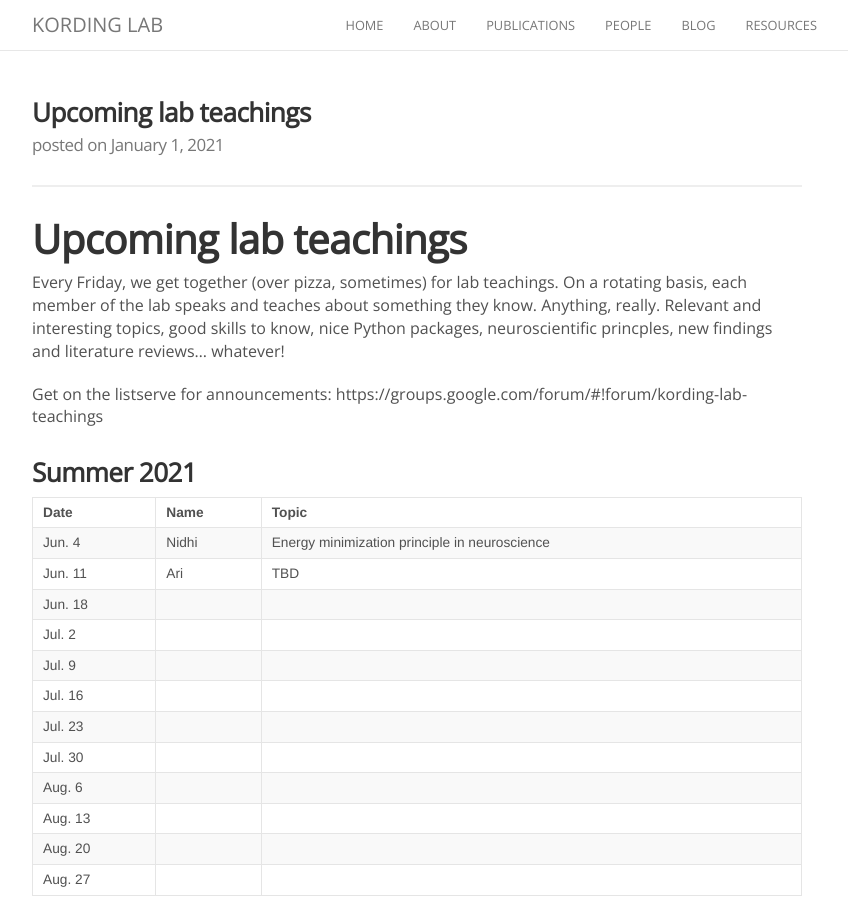
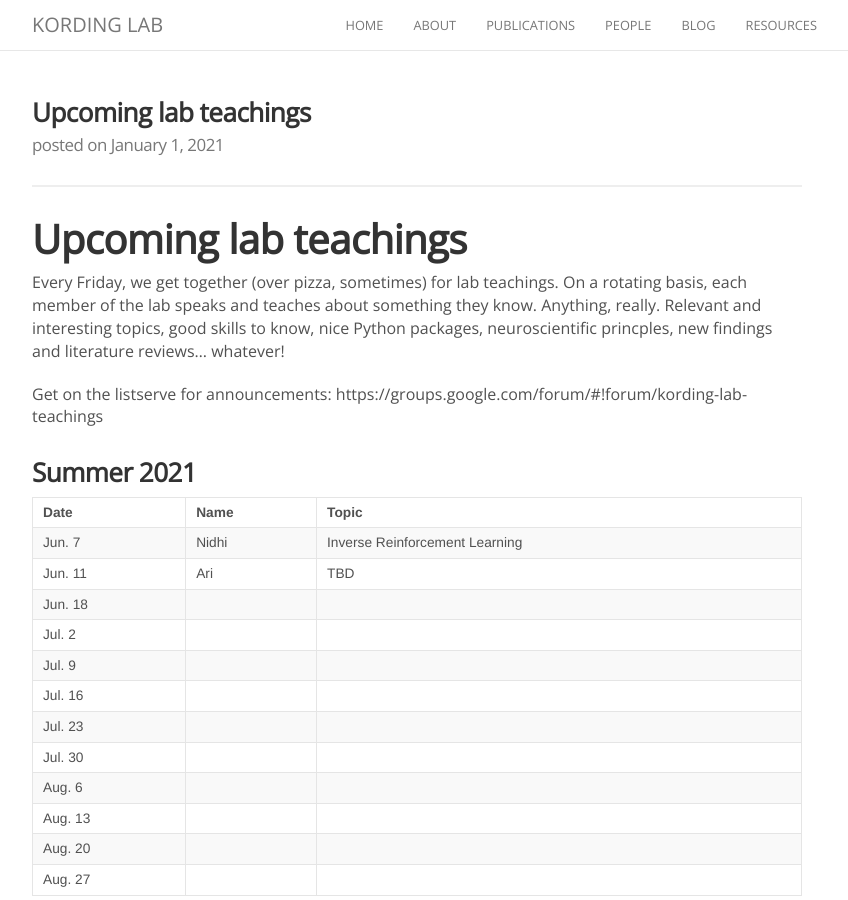
Before and after one commit to KordingLab/KordingLab.github.io, a Jekyll site: the page built from _posts/2021-01-01-upcoming-lab-teaching.md, in a window 1280 px wide and 900 px high. Shown: the whole window, without its empty margins (223-1071 px from the left). Built offline with Jekyll 4.4.1, drawn with Linux system fonts in a browser that asks for light colours; nearby versions of some CDN libraries; comment, search, counter and statistics services are not loaded.

Commit message:
Update 2021-01-01-upcoming-lab-teaching.md

```diff
--- a/_posts/2021-01-01-upcoming-lab-teaching.md
+++ b/_posts/2021-01-01-upcoming-lab-teaching.md
@@ -18,7 +18,7 @@ Get on the listserve for announcements: https://groups.google.com/forum/#!forum/
 
 | Date | Name | Topic |
 |------|------|-------|
-| Jun. 4 | Nidhi | Energy minimization principle in neuroscience |
+| Jun. 7 | Nidhi | Inverse Reinforcement Learning |
 | Jun. 11 | Ari | TBD |
 | Jun. 18 | |  |
 | Jul. 2 | |  |
```
